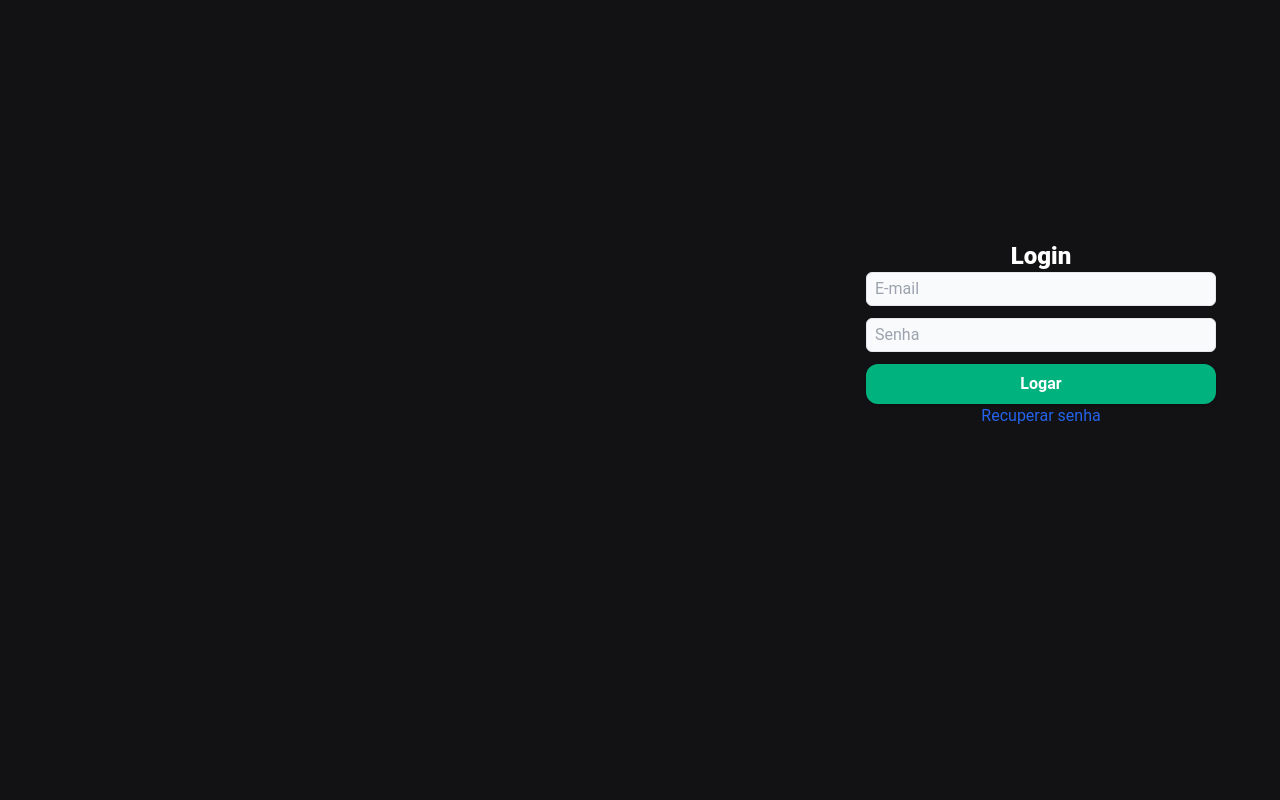
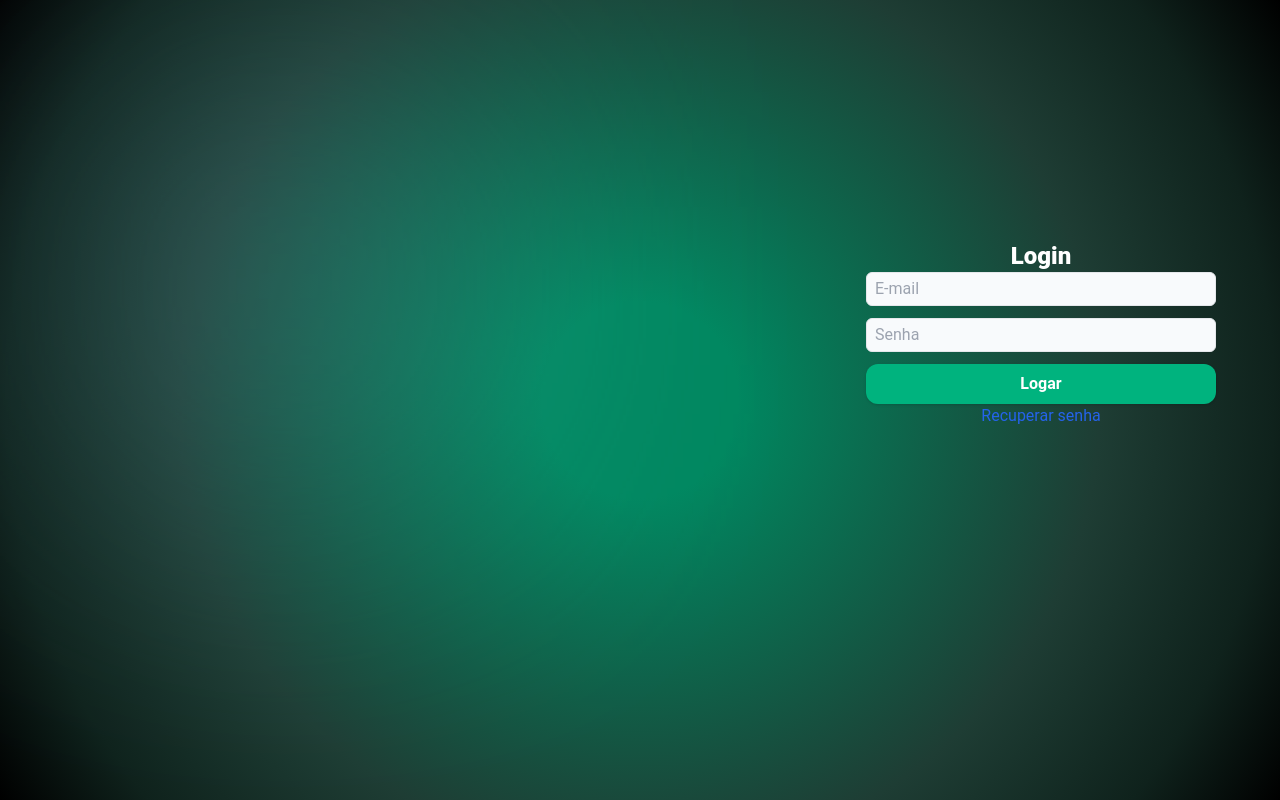
Before and after one commit to mateusdayrell/lelearn, a React (Create React App) app: page /login in a window 1280 px wide. Built offline with nearby package versions, Linux system fonts and the light colour scheme; the HTML template or start-up script is replaced by a standard one.

Commit message:
refactor: style login page

```diff
--- a/src/pages/Login/style.css
+++ b/src/pages/Login/style.css
@@ -1,11 +1,15 @@
-.login-container{
-  @apply flex flex-col w-6/12 h-80 mx-auto bg-gray-300 rounded-lg shadow-xl content-center justify-center gap-10 mt-20
+.green-gradient{
+  background: rgb(0,135,95);
+  background: radial-gradient(circle, rgba(0,135,95,1) 13%, rgba(30,61,52,1) 61%, rgba(15,34,28,1) 84%, rgba(0,0,0,1) 100%);
 }
 
-.login-container form{
-  @apply flex flex-col mx-auto
+.elipse-1{
+  position: absolute;
+  width: 281.71px;
+  height: 282.04px;
+  left: 143px;
+  top: 145px;
+  background: #81D8F7;
+  opacity: 0.45;
+  filter: blur(158.5px);
 }
-
-.login-container input {
-  @apply my-2 rounded-md px-3 py-1
-}
```
